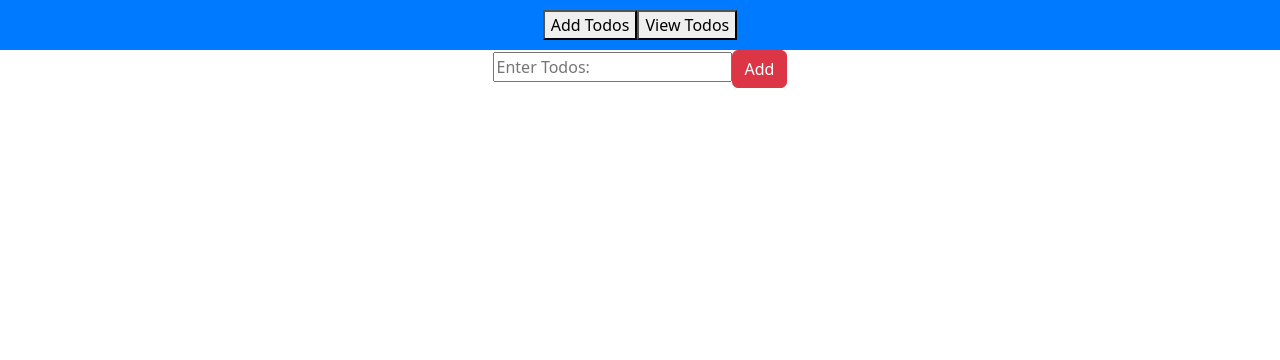
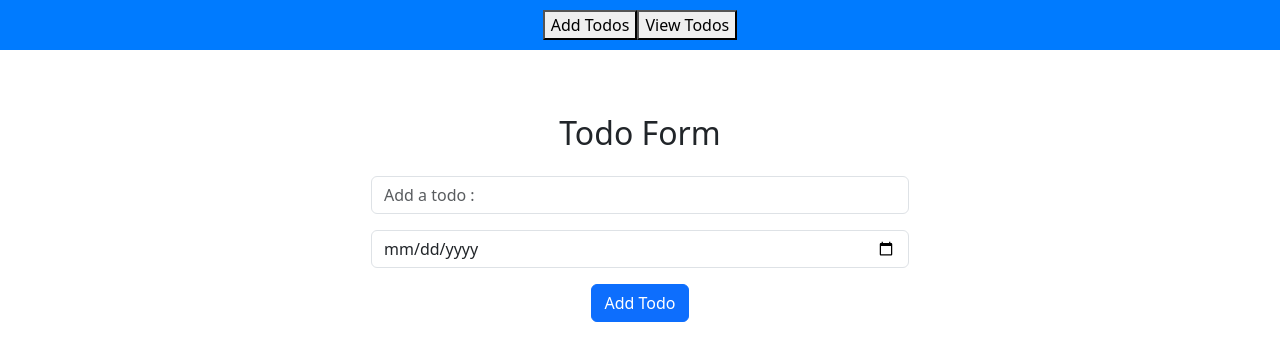
Before and after one commit to RohanDhalpe/TODO-APP, a React (Create React App) app: page /addtodos in a window 1280 px wide. Shown: the top 360 px of the page. Built offline with nearby package versions, Linux system fonts and the light colour scheme.

Commit message:
module0.4 Added

```diff
--- a/db.json
+++ b/db.json
@@ -1,9 +1,28 @@
 {
   "todos": [
     {
-      "id": "1",
-      "title": "todo1",
-      "isCompleted": false
+      "id": "7c9b",
+      "title": "task1",
+      "isCompleted": true,
+      "date": "2024-03-11"
+    },
+    {
+      "id": "8acc",
+      "title": "todo2",
+      "isCompleted": false,
+      "date": "2024-03-12"
+    },
+    {
+      "id": "b602",
+      "title": "todo3",
+      "isCompleted": false,
+      "date": "2024-03-12"
+    },
+    {
+      "id": "80de",
+      "title": "eeee",
+      "isCompleted": false,
+      "date": "2024-03-14"
     }
   ]
 }
--- a/src/App.tsx
+++ b/src/App.tsx
@@ -1,5 +1,5 @@
 import './App.css';
-import AddTodoForm from './components/AddTodoForm';
+import AddTodo from './components/AddTodo';
 import Todo from './components/Todo';
 import { BrowserRouter, Routes ,Route} from 'react-router-dom';
 import Error from './components/Error';
@@ -7,14 +7,15 @@ import TodoNavbar from './components/TodoNavbar';
 import ViewTodo from './components/ViewTodo';
 
 function App() {
+
   return (
     <div className="App">
       <BrowserRouter>
          <TodoNavbar/>
          <Routes>
-          <Route path="/addtodos" element={<AddTodoForm/>}/>
+          <Route path='/' element={<Todo/>}/>
+          <Route path="/addtodos" element={<AddTodo/>}/>
           <Route path="/viewtodos/:id" element={<ViewTodo />} />
-          <Route path='/' element={<Todo/>}/>
           <Route path='*' element={<Error/>}/>
          </Routes>
       </BrowserRouter>
--- /dev/null
+++ b/src/components/AddTodo.tsx
@@ -0,0 +1,82 @@
+import  { useState } from "react";
+import { useNavigate } from "react-router";
+import axios from "axios";
+
+
+export interface Todo {
+  title: string;
+  isCompleted: boolean;
+  date: string;
+}
+
+export default function AddTodos() {
+  const [title, setTitle] = useState<string>();
+  const [date, setDate] = useState<string>();
+  const navigate = useNavigate();
+
+  const handleChangeDate = (e: React.ChangeEvent<HTMLInputElement>) => {
+
+    setDate(e.target.value);
+  };
+
+  const handleChangeInput = (e: React.ChangeEvent<HTMLInputElement>) => {
+    setTitle(e.target.value);
+  };
+
+  const handleAdd = () => {
+    if (title && date) {
+      axios.post("http://localhost:8000/todos", {
+        title: title,
+        isCompleted: false,
+        date: date
+      })
+      .then(() => {
+        alert("Data Added successfully");
+        navigate("/");
+      })
+      .catch((err) => {
+        console.error("Error:", err);
+        alert("Failed to add data");
+      });
+    } else {
+      alert("Todo Cannot be Empty");
+    }
+  };
+
+  return (
+    <>
+      <div className="container mt-5">
+        <div className="row">
+          <div className="col-md-6 offset-md-3 form p-3">
+            <h2 className="mb-4">Todo Form</h2>
+            <div>
+              <div className="mb-3">
+                <input
+                  type="text"
+                  className="form-control"
+                  placeholder="Add a todo :"
+                  onChange={(e) => handleChangeInput(e)}
+                  required
+                />
+              </div>
+
+              <div className="mb-3">
+                <input
+                  type="date"
+                  className="form-control"
+                  onChange={(e) => handleChangeDate(e)}
+                  required
+                />
+              </div>
+              <div>
+                <button className="btn btn-primary" onClick={handleAdd}>
+                  Add Todo
+                </button>
+              </div>
+            </div>
+          </div>
+        </div>
+      </div>
+    </>
+  );
+}
--- a/src/components/Todo.tsx
+++ b/src/components/Todo.tsx
@@ -1,7 +1,7 @@
 import React, { useEffect, useState } from "react";
 import "bootstrap/dist/css/bootstrap.css";
 import { useNavigate } from "react-router-dom";
-import axios from "axios"; // Import Axios
+import axios from "axios";
 
 export interface Todo {
   id: number;
@@ -12,6 +12,7 @@ export interface Todo {
 export default function Todos() {
   const [todolist, setTodolist] = useState<Todo[]>([]);
   const [trigger, setTrigger] = useState(0);
+  const [showCompleted, setShowCompleted] = useState(false);
 
   const navigate = useNavigate();
 
@@ -25,7 +26,6 @@ export default function Todos() {
     todo: Todo,
     e: React.ChangeEvent<HTMLInputElement>
   ) => {
-    console.log(e.target.checked);
     axios.patch(`http://localhost:8000/todos/${todo.id}`, {
       isCompleted: e.target.checked,
     })
@@ -36,16 +36,24 @@ export default function Todos() {
   const handleDelete = (id: number) => {
     axios.delete(`http://localhost:8000/todos/${id}`)
       .then(() => {
-        alert("Deleted Successfully");
+        alert("Task Deleted Successfully");
         setTrigger(trigger => trigger + 1);
       })
       .catch((error) => console.error("Error deleting todo:", error));
   };
 
+  const filteredTodos = showCompleted
+    ? todolist.filter(todo => todo.isCompleted)
+    : todolist.filter(todo => !todo.isCompleted);
+
   return (
     <>
       <div className="todos">
-        {todolist.map((item: Todo, index: number) => (
+        <div>
+          <button onClick={() => setShowCompleted(false)}>Pending Todos</button>
+          <button onClick={() => setShowCompleted(true)}>Completed Todos</button>
+        </div>
+        {filteredTodos.map((item: Todo, index: number) => (
           <div
             key={item.id}
             className="card text-wrap card-content justify-content-center text-center w-50 mt-3 mb-3 d-flex flex-row"
--- a/src/components/ViewTodo.tsx
+++ b/src/components/ViewTodo.tsx
@@ -4,6 +4,7 @@ import { useParams } from "react-router-dom";
 export default function ViewTodo() {
   const [title, setTitle] = useState<string>("");
   const params = useParams();
+
   useEffect(() => {
     const fetchData = async () => {
       const res = await fetch(`http://localhost:8000/todos/${params.id}`).then(
--- a/src/index.css
+++ b/src/index.css
@@ -1,8 +1,8 @@
 body {
-  background-color: #f0f0f0; /* Change this to your desired color */
-  margin: 0; /* Remove default margin */
-  padding: 0; /* Remove default padding */
-  font-family: Arial, sans-serif; /* Optional: Set font-family */
+  background-color: #f0f0f0;
+  margin: 0;
+  padding: 0;
+  font-family: Arial, sans-serif;
 }
 
 .todo-container {
@@ -48,7 +48,7 @@ body {
 }
 
 .todo-navbar {
-  background-color: #007bff; /* Change this to your desired color */
-  color: #fff; /* Text color */
-  padding: 10px; /* Adjust padding as needed */
+  background-color: #007bff;
+  color: #fff;
+  padding: 10px;
 }
```
